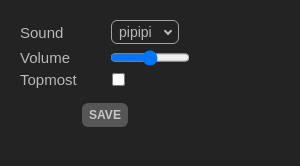
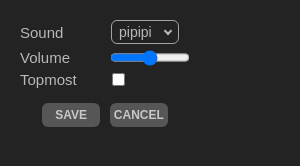
Before and after one commit to LibertyReman/electron-to-do-timer, an Electron app: page settingsWindow.html in a window 300 px wide. Drawn offline with Linux system fonts and the light colour scheme.

Commit message:
設定画面にCANCELボタンを追加

```diff
--- a/scss/object/project/_settings.scss
+++ b/scss/object/project/_settings.scss
@@ -64,4 +64,16 @@
     padding-right: 65px;
     margin-bottom: 15px;
   }
+
+  &__ctrl-btns {
+    @include mixin.dbg-bgcolor(red, 0);
+    display: flex;
+    justify-content: space-evenly;
+    width: 145px;
+
+    button {
+      width: 58px;
+      padding: 5px 0px;
+    }
+  }
 }
--- a/settingsWindow.html
+++ b/settingsWindow.html
@@ -25,7 +25,10 @@
           <label>Topmost</label>
           <input class="js-topmost-checkbox" type="checkbox">
         </div>
-        <button class="c-button js-settings-save-btn">SAVE</button>
+        <div class="p-settings__ctrl-btns">
+          <button class="c-button js-settings-save-btn">SAVE</button>
+          <button class="c-button js-settings-cancel-btn">CANCEL</button>
+        </div>
       </div>
     </main>
     <script src="./settingsWindow.js"></script>
--- a/settingsWindow.js
+++ b/settingsWindow.js
@@ -9,6 +9,11 @@ window.addEventListener('DOMContentLoaded', () => {
   // Saveボタン押下時
   document.querySelector('.js-settings-save-btn').addEventListener('click', async () => {
     await window.timer.updateAppSettings($sound.value, $volume.value, $topmost.checked);
+  });
+
+  // CANCELボタン押下
+  document.querySelector('.js-settings-cancel-btn').addEventListener('click', () => {
+    window.close();
   });
 })
 
```
Also changed, not shown: css/styles.css, 1 other file.
